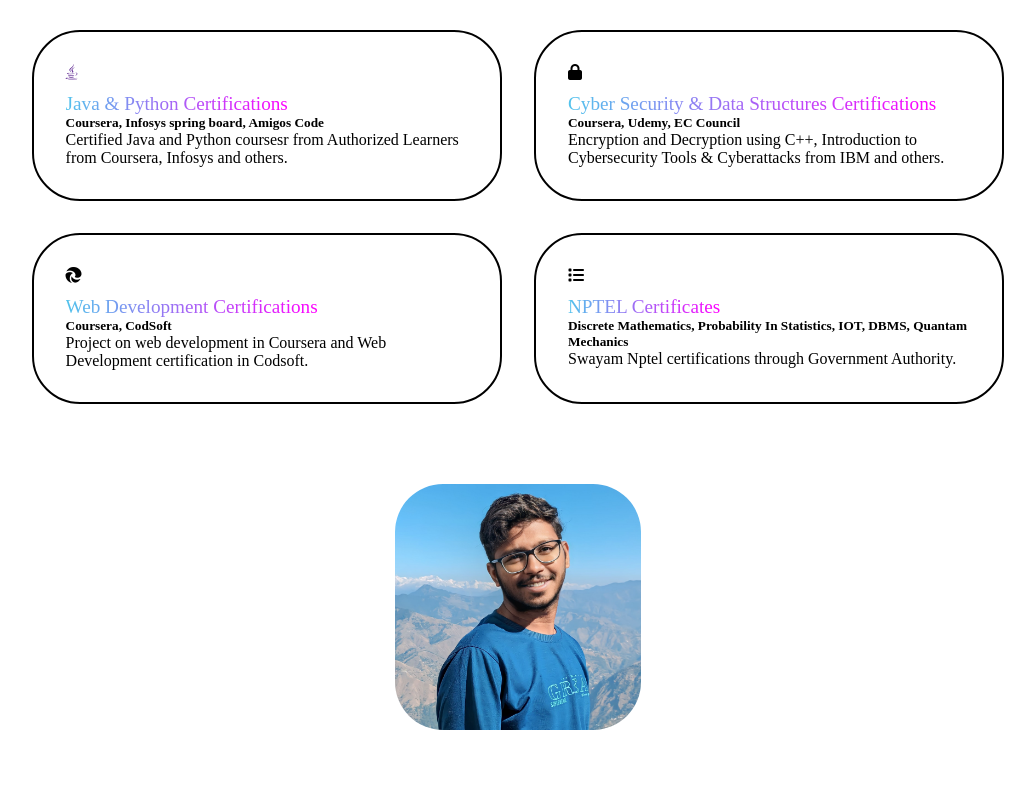
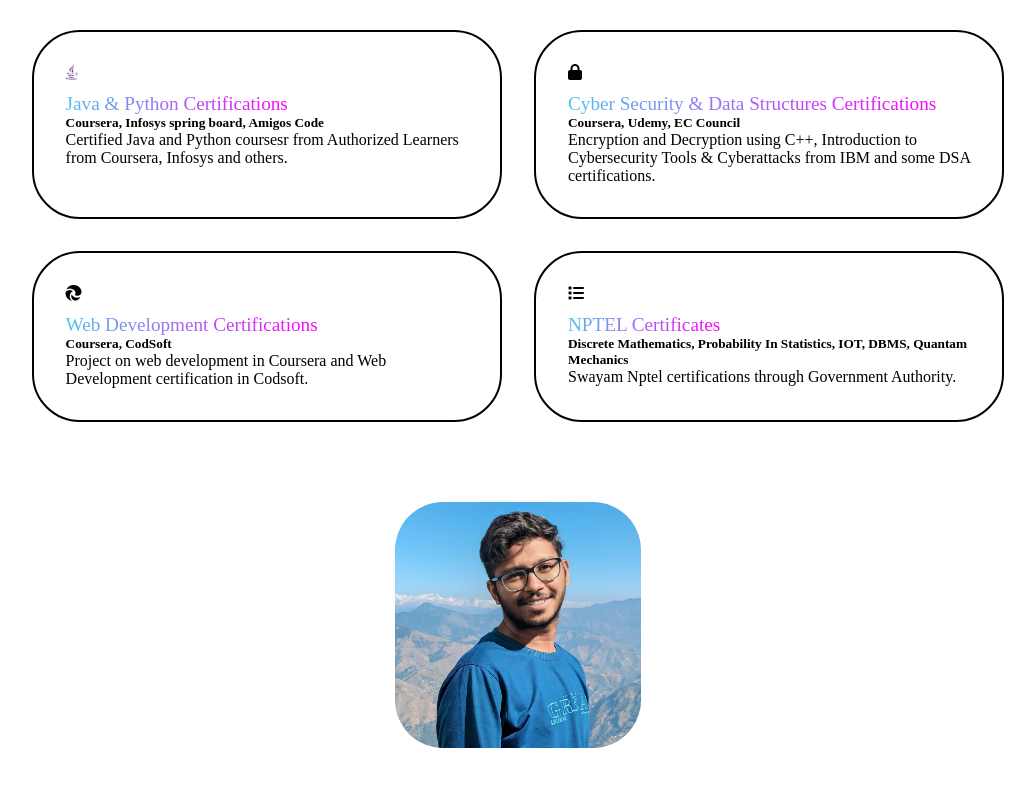
Before and after one commit to Manimodala7/portfolio, a plain HTML site: page index.html in a window 1280 px wide. Shown: the part 2663-3450 px from the top of the page, without its empty margins (122-1157 px from the left). Drawn offline with nearby package versions, Linux system fonts and the light colour scheme.

Commit message:
Update index.html

```diff
--- a/index.html
+++ b/index.html
@@ -152,7 +152,7 @@ tools.
                     <i class="fa-solid fa-lock"></i>
                     <span>Cyber Security & Data Structures Certifications</span>
                     <h5>Coursera, Udemy, EC Council</h5>
-                    <p>Encryption and Decryption using C++, Introduction to Cybersecurity Tools & Cyberattacks from IBM and others.</p>
+                    <p>Encryption and Decryption using C++, Introduction to Cybersecurity Tools & Cyberattacks from IBM and some DSA certifications.</p>
                 </div>
 
                 <div class="grid-card">
```
